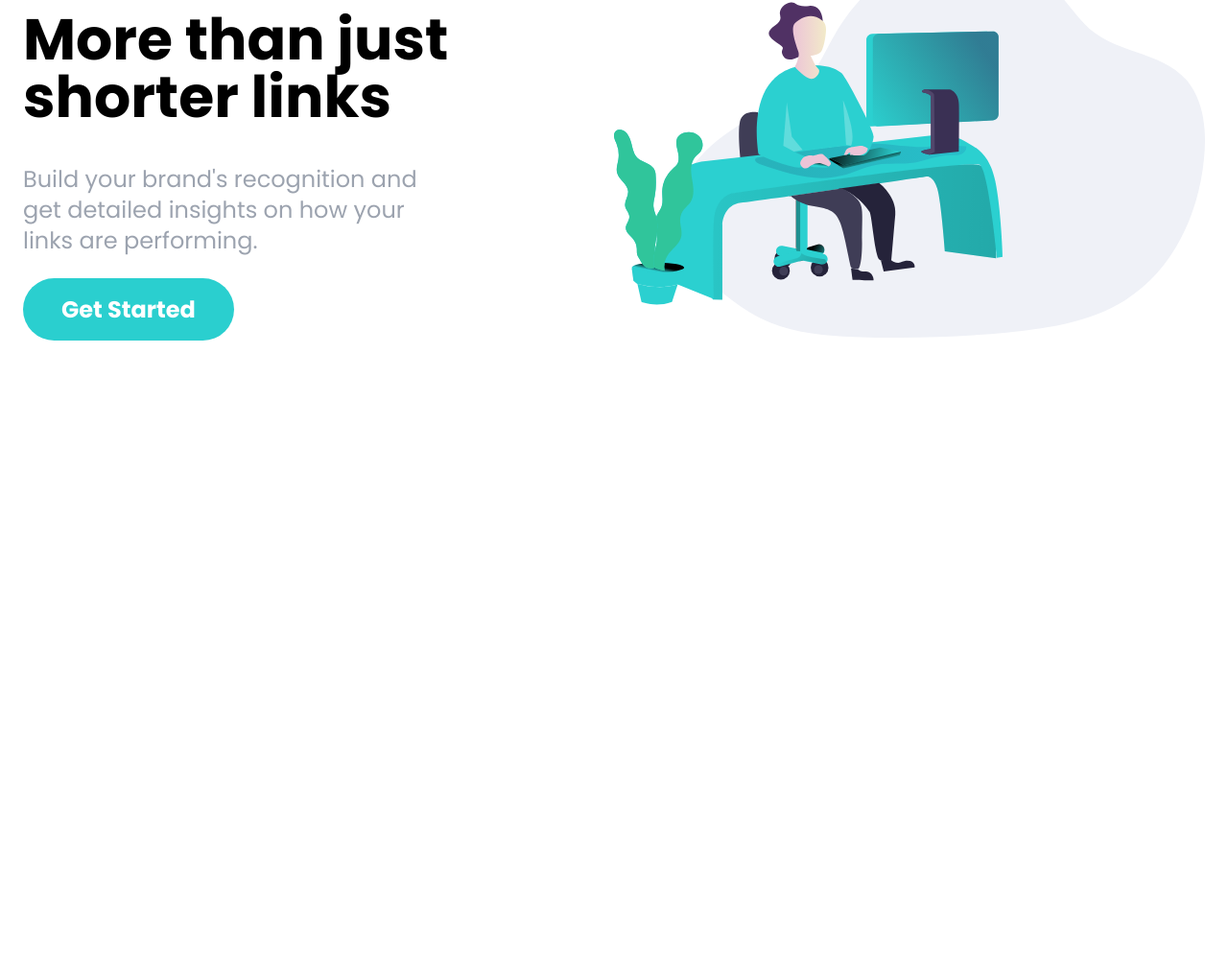
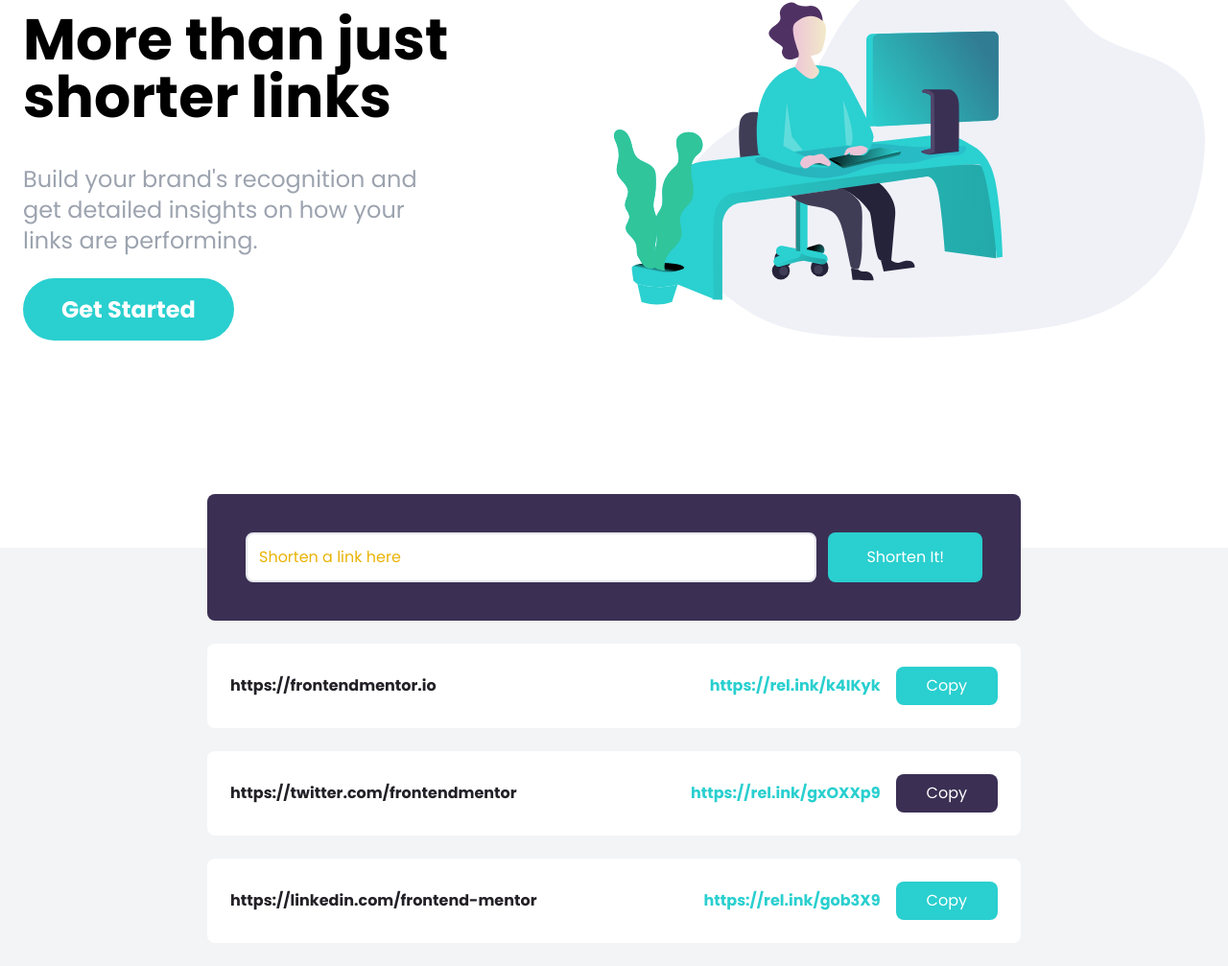
Before and after one commit to fisheeesh/tailwind_training, a website: page shortly-website/index.html in a window 1280 px wide. Shown: the part 173-1180 px from the top of the page at 96% size. Before the commit the page ends 800 px from the top, so only its background shows below. Drawn offline with Linux system fonts and the light colour scheme.

Commit message:
shortly - shorten links section

```diff
--- a/shortly-website/index.html
+++ b/shortly-website/index.html
@@ -44,7 +44,7 @@
         <!-- Hero Container -->
         <div class="container flex flex-col-reverse p-6 mx-auto lg:flex-row">
             <!-- Content Container -->
-            <div class="flex flex-col space-y-10 lg:w-1/2 mb-44 lg:mt-16 xl:mb:52">
+            <div class="flex flex-col space-y-10 lg:w-1/2 mb-44 lg:mt-16 xl:mb-52">
                 <h1 class="text-5xl font-bold text-center lg:text-6xl lg:max-w-md lg:text-left">
                     More than just shorter links
                 </h1>
@@ -64,6 +64,55 @@
             </div>
         </div>
     </section>
+
+    <!-- Shorten Section -->
+    <section id="shorten" class="relative bg-gray-100">
+        <!-- Shorten Container -->
+        <div class="max-w-4xl p-6 mx-auto space-y-6">
+            <!-- Form -->
+            <form id="link-form"
+                class="relative flex flex-col w-full p-10 -mt-20 space-y-4 rounded-lg bg-darkViolet md:flex-row md:space-y-0 md:space-x-3">
+                <input placeholder="Shorten a link here" id="link-input" type="text" class="flex-1 p-3 placeholder-yellow-500 border-2 rounded-lg focus:outline-none">
+
+                <button class="px-10 py-3 text-white rounded-lg bg-cyan hover:bg-cyanLight focus:outline-none md:py-2">
+                    Shorten It!
+                </button>
+            </form>
+            <!-- Link 1 -->
+            <div class="flex flex-col items-center justify-between w-full p-6 bg-white rounded-lg md:flex-row">
+                <p class="font-bold text-center text-veryDarkViolet md:text-left">
+                    https://frontendmentor.io
+                </p>
+
+                <div class="flex flex-col items-center justify-end flex-1 space-x-4 space-y-2 md:flex-row md:space-y-0">
+                    <p class="font-bold text-cyan">https://rel.ink/k4IKyk</p>
+                    <button class="p-2 px-8 text-white rounded-lg bg-cyan hover:opacity-70 focus:outline-none">Copy</button>
+                </div>
+            </div>
+            <!-- Link 2 -->
+            <div class="flex flex-col items-center justify-between w-full p-6 bg-white rounded-lg md:flex-row">
+                <p class="font-bold text-center text-veryDarkViolet md:text-left">
+                    https://twitter.com/frontendmentor
+                </p>
+
+                <div class="flex flex-col items-center justify-end flex-1 space-x-4 space-y-2 md:flex-row md:space-y-0">
+                    <p class="font-bold text-cyan">https://rel.ink/gxOXXp9</p>
+                    <button class="p-2 px-8 text-white rounded-lg bg-darkViolet hover:opacity-70 focus:outline-none">Copy</button>
+                </div>
+            </div>
+            <!-- Link 3 -->
+            <div class="flex flex-col items-center justify-between w-full p-6 bg-white rounded-lg md:flex-row">
+                <p class="font-bold text-center text-veryDarkViolet md:text-left">
+                    https://linkedin.com/frontend-mentor
+                </p>
+
+                <div class="flex flex-col items-center justify-end flex-1 space-x-4 space-y-2 md:flex-row md:space-y-0">
+                    <p class="font-bold text-cyan">https://rel.ink/gob3X9</p>
+                    <button class="p-2 px-8 text-white rounded-lg bg-cyan hover:opacity-70 focus:outline-none">Copy</button>
+                </div>
+            </div>
+        </div>
+    </section>
 </body>
 
 </html>
```
Also changed, not shown: shortly-website/css/style.css.
